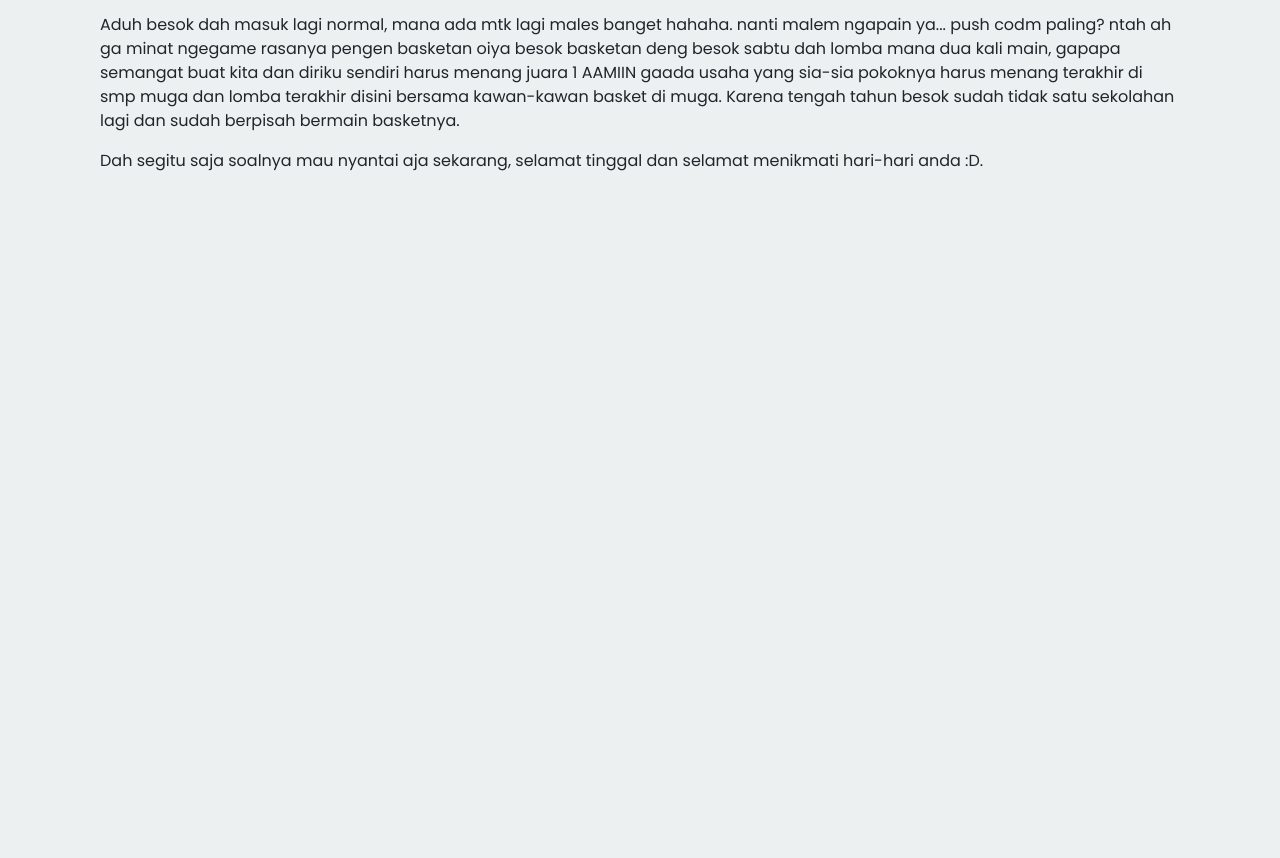
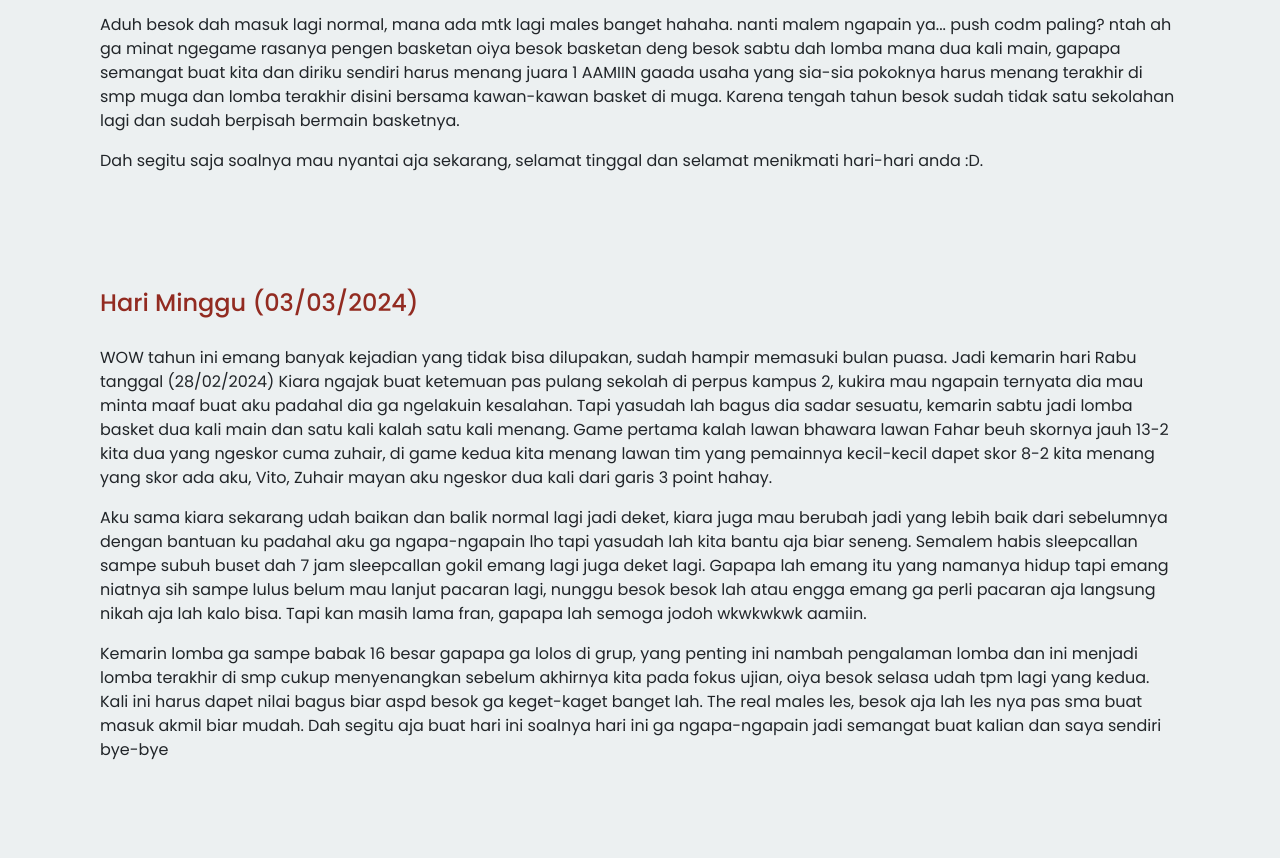
Before and after one commit to zhfrnn/Diary-zhafran, a plain HTML site: page daily-note.html in a window 1280 px wide. Shown: the part 7737-8595 px from the top of the page. Before the commit the page ends 8006 px from the top, so only its background shows below. Drawn offline with nearby package versions, Linux system fonts and the light colour scheme.

Commit message:
nambah cerita hari minggu (3/3)

```diff
--- a/daily-note.html
+++ b/daily-note.html
@@ -146,6 +146,14 @@
           <p>Dah segitu saja soalnya mau nyantai aja sekarang, selamat tinggal dan selamat menikmati hari-hari anda :D.</p>
         </div>
       </div>
+      <div class="hari-minggu-3-3">
+        <h4 id="tanggal">Hari Minggu (03/03/2024)</h4>
+        <div class="isi-cerita">
+          <p>WOW tahun ini emang banyak kejadian yang tidak bisa dilupakan, sudah hampir memasuki bulan puasa. Jadi kemarin hari Rabu tanggal (28/02/2024) Kiara ngajak buat ketemuan pas pulang sekolah di perpus kampus 2, kukira mau ngapain ternyata dia mau minta maaf buat aku padahal dia ga ngelakuin kesalahan. Tapi yasudah lah bagus dia sadar sesuatu, kemarin sabtu jadi lomba basket dua kali main dan satu kali kalah satu kali menang. Game pertama kalah lawan bhawara lawan Fahar beuh skornya jauh 13-2 kita dua yang ngeskor cuma zuhair, di game kedua kita menang lawan tim yang pemainnya kecil-kecil dapet skor 8-2 kita menang yang skor ada aku, Vito, Zuhair mayan aku ngeskor dua kali dari garis 3 point hahay.</p>
+          <p>Aku sama kiara sekarang udah baikan dan balik normal lagi jadi deket, kiara juga mau berubah jadi yang lebih baik dari sebelumnya dengan bantuan ku padahal aku ga ngapa-ngapain lho tapi yasudah lah kita bantu aja biar seneng. Semalem habis sleepcallan sampe subuh buset dah 7 jam sleepcallan gokil emang lagi juga deket lagi. Gapapa lah emang itu yang namanya hidup tapi emang niatnya sih sampe lulus belum mau lanjut pacaran lagi, nunggu besok besok lah atau engga emang ga perli pacaran aja langsung nikah aja lah kalo bisa. Tapi kan masih lama fran, gapapa lah semoga jodoh wkwkwkwk aamiin.</p>
+          <p>Kemarin lomba ga sampe babak 16 besar gapapa ga lolos di grup, yang penting ini nambah pengalaman lomba dan ini menjadi lomba terakhir di smp cukup menyenangkan sebelum akhirnya kita pada fokus ujian, oiya besok selasa udah tpm lagi yang kedua. Kali ini harus dapet nilai bagus biar aspd besok ga keget-kaget banget lah. The real males les, besok aja lah les nya pas sma buat masuk akmil biar mudah. Dah segitu aja buat hari ini soalnya hari ini ga ngapa-ngapain jadi semangat buat kalian dan saya sendiri bye-bye</p>
+        </div>
+      </div>
     </div>
     <script src="https://cdn.jsdelivr.net/npm/bootstrap@5.2.0/dist/js/bootstrap.bundle.min.js" integrity="sha384-A3rJD856KowSb7dwlZdYEkO39Gagi7vIsF0jrRAoQmDKKtQBHUuLZ9AsSv4jD4Xa" crossorigin="anonymous"></script>
     <script src="index.js"></script>
```
